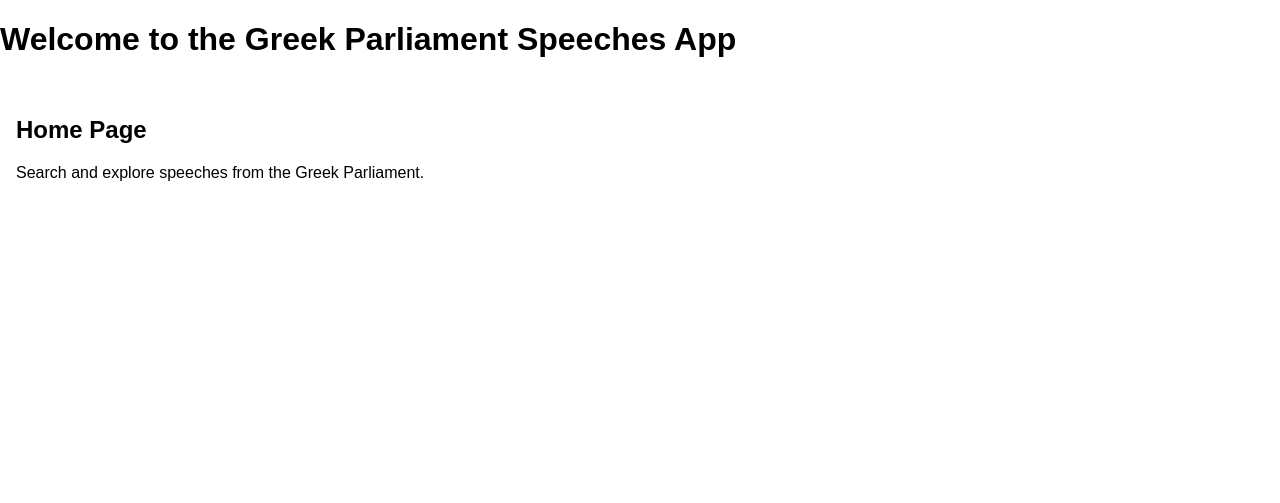
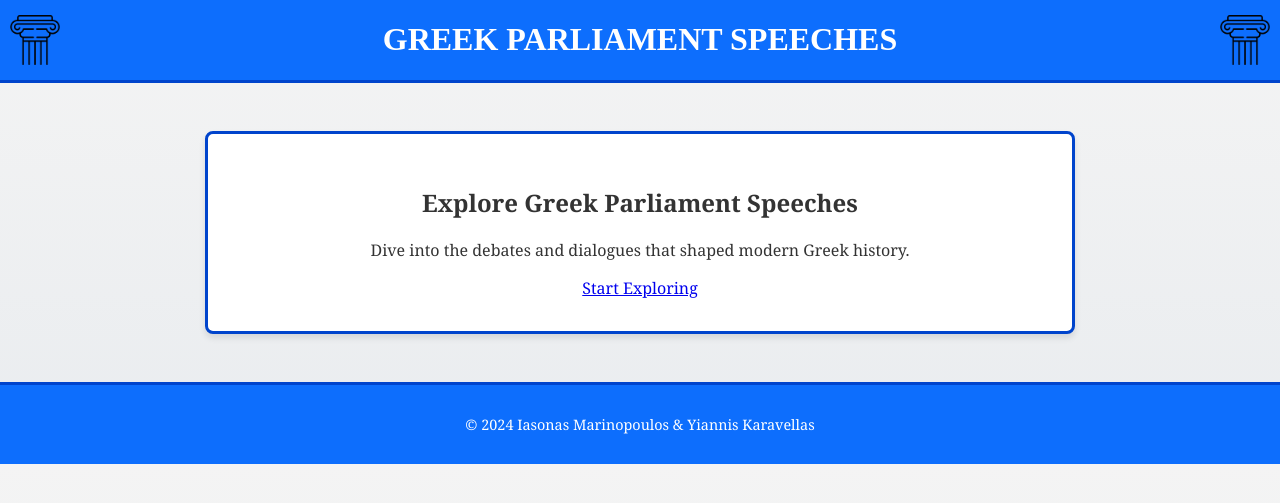
Before and after one commit to pompos02/-Greek_Parliament_Information_Retrieval_1989_2024, a Python web app: template app/templates/home.html in a window 1280 px wide. Shown: the top 503 px of the page. Run offline with Jinja, Linux system fonts and the light colour scheme; the template is opened without the code that fills it, so the values that code supplies are empty.

Commit message:
meandros

```diff
--- a/app/static/style.css
+++ b/app/static/style.css
@@ -1,16 +1,149 @@
 body {
-    font-family: Arial, sans-serif;
+    font-family: 'Georgia', serif;
     margin: 0;
     padding: 0;
-}
-#tripla
-header {
-    background-color: #333;
-    color: white;
-    padding: 1rem;
-    text-align: center;
+    background-color: #f9f9f9;
+    color: #333;
+    background-image: linear-gradient(to bottom, #f4f4f4, #e9ecef);
 }
 
-main {
+.header-u{
+    font-family: 'Times New Roman', serif;
+    background-color: #0d6efd;
+    color: white;
+    padding: 1.3rem;
+    text-align: center;
+    border-bottom: 5px solid #0044cc;
+    display: flex;
+    align-items: center;
+    justify-content: center;
+    position: relative;
+    border-bottom: 3px solid #0044cc;
+    padding: 0 1rem;
+}
+
+.header-u::before,
+.header-u::after {
+    content: "";
+    position: absolute;
+    top: 50%;
+    transform: translateY(-50%);
+    width: 50px;
+    height: 50px;
+    background-image: url('/static/meandre.png');
+    background-size: contain;
+
+    z-index: 0;
+}
+
+.header-u::before {
+    left: 10px;
+}
+.header-u::after {
+    right: 10px;
+}
+
+.home-container {
+    text-align: center;
+    margin: 3rem auto;
+    background-color: white;
+    max-width: 800px;
+    padding: 2rem;
+    border-radius: 8px;
+    box-shadow: 0 4px 6px rgba(0, 0, 0, 0.1);
+    border: 3px solid #0044cc;
+}
+
+.search-button {
+    display: inline-block;
+    background-color: #0d6efd;
+    color: white;
+    padding: 0.8rem 2rem;
+    text-decoration: none;
+    border-radius: 50px;
+    font-size: 1.2rem;
+    font-weight: bold;
+    transition: background-color 0.3s ease, transform 0.3s ease;
+    border: 2px solid white;
+    box-shadow: 0 2px 5px rgba(0, 0, 0, 0.2);
+}
+
+.search-button:hover {
+    background-color: #0044cc;
+    transform: translateY(-3px);
+}
+
+.search-container {
+    max-width: 800px;
+    margin: 2rem auto;
+    padding: 2rem;
+    background-color: white;
+    border-radius: 10px;
+    border: 2px solid #0d6efd;
+    box-shadow: 0 4px 8px rgba(0, 0, 0, 0.15);
+}
+
+.search-input {
+    width: 70%;
+    padding: 0.8rem;
+    margin-right: 0.5rem;
+    border: 1px solid #ddd;
+    border-radius: 4px;
+    font-size: 1rem;
+    box-shadow: inset 0 1px 3px rgba(0, 0, 0, 0.1);
+}
+
+.search-submit {
+    background-color: #white;
+    padding: 0.8rem 1.5rem;
+    border: none;
+    border-radius: 4px;
+    font-weight: bold;
+    cursor: pointer;
+    transition: background-color 0.3s ease, transform 0.3s ease;
+}
+
+.search-submit:hover {
+    transform: translateY(-2px);
+}
+
+.results .result-item {
+    margin: 1rem 0;
     padding: 1rem;
+    border: 1px solid #ddd;
+    border-radius: 4px;
+    background-color: #fefefe;
+    box-shadow: 0 1px 3px rgba(0, 0, 0, 0.1);
 }
+
+.results .result-item h3 {
+    margin: 0;
+    font-size: 1.2rem;
+}
+
+.results .result-item p {
+    margin: 0.5rem 0;
+}
+
+.view-full-speech {
+    display: inline-block;
+    color: #0d6efd;
+    text-decoration: none;
+    margin-top: 0.5rem;
+}
+
+.view-full-speech:hover {
+    text-decoration: underline;
+}
+
+footer {
+    text-align: center;
+    padding: 1rem;
+    background-color: #0d6efd;
+    color: white;
+    margin-top: 2rem;
+    border-top: 5px solid #0044cc;
+    font-family: 'Georgia', serif;
+    font-size: 0.9rem;
+    border-top: 3px solid #0044cc;
+}
--- a/app/templates/base.html
+++ b/app/templates/base.html
@@ -4,14 +4,19 @@
     <meta charset="UTF-8">
     <meta name="viewport" content="width=device-width, initial-scale=1.0">
     <title>{{ title }}</title>
-    <link rel="stylesheet" href="{{ url_for('static',  filename='style.css') }}">
+    <link rel="stylesheet" href="{{ url_for('static', filename='style.css') }}">
+    <link rel="preconnect" href="https://fonts.googleapis.com">
+    <link href="https://fonts.googleapis.com/css2?family=Roboto:wght@300;400;500&display=swap" rel="stylesheet">
 </head>
 <body>
-    <header>
-        <h1>Welcome to the Greek Parliament Speeches App</h1>
+    <header class="header-u">
+        <h1>GREEK PARLIAMENT SPEECHES</h1>
     </header>
     <main>
         {% block content %}{% endblock %}
     </main>
+    <footer>
+        <p>&copy; 2024 Iasonas Marinopoulos & Yiannis Karavellas</p>
+    </footer>
 </body>
 </html>
--- a/app/templates/home.html
+++ b/app/templates/home.html
@@ -1,6 +1,9 @@
 {% extends 'base.html' %}
 
 {% block content %}
-<h2>Home Page</h2>
-<p>Search and explore  speeches from the Greek Parliament.</p>
+<div class="home-container">
+    <h2>Explore Greek Parliament Speeches</h2>
+    <p>Dive into the debates and dialogues that shaped modern Greek history.</p>
+    <a href="/search" class="searchh-button">Start Exploring</a>
+</div>
 {% endblock %}
```
Also changed, not shown: app/templates/merged_speech.html (+7 -18 lines), app/templates/search.html (+9 -17 lines), db.py (added, +11 -0 lines), app/static/meandre.png (added).
